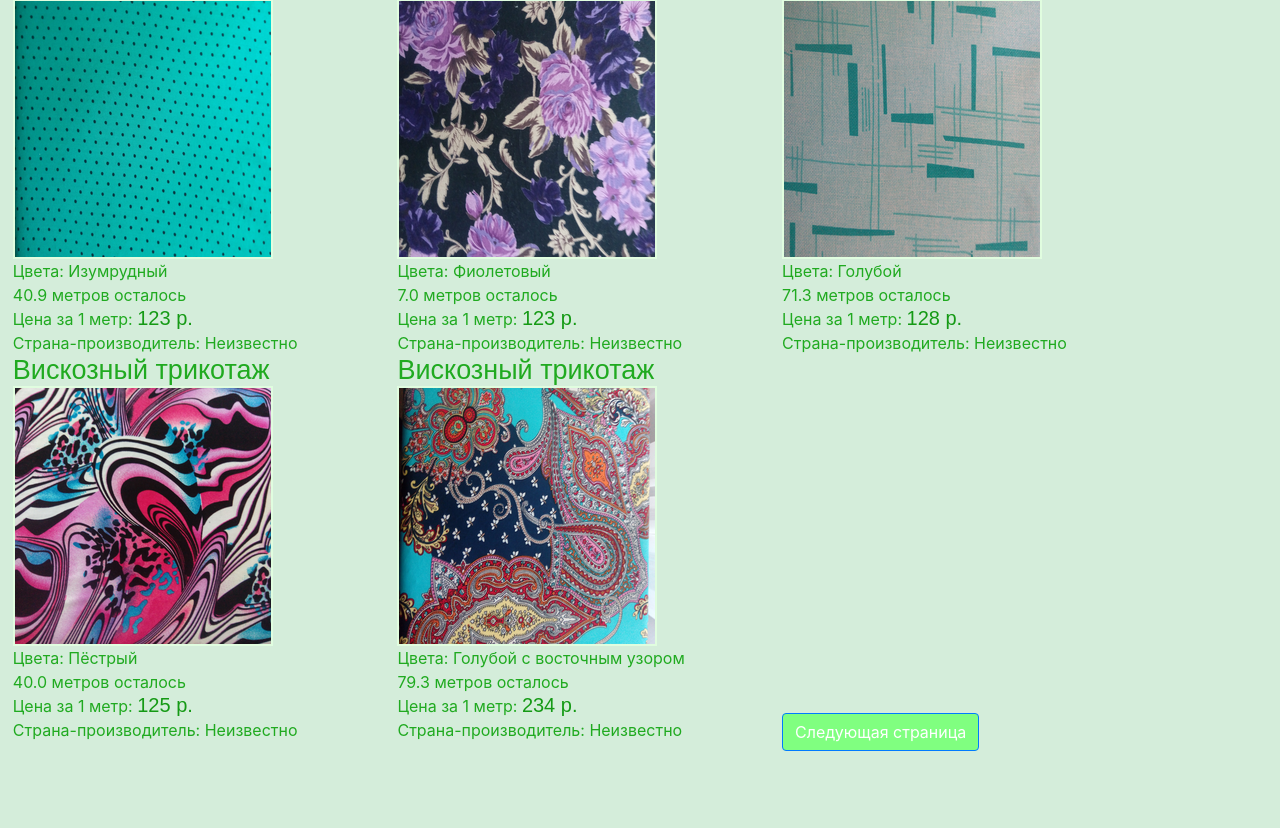
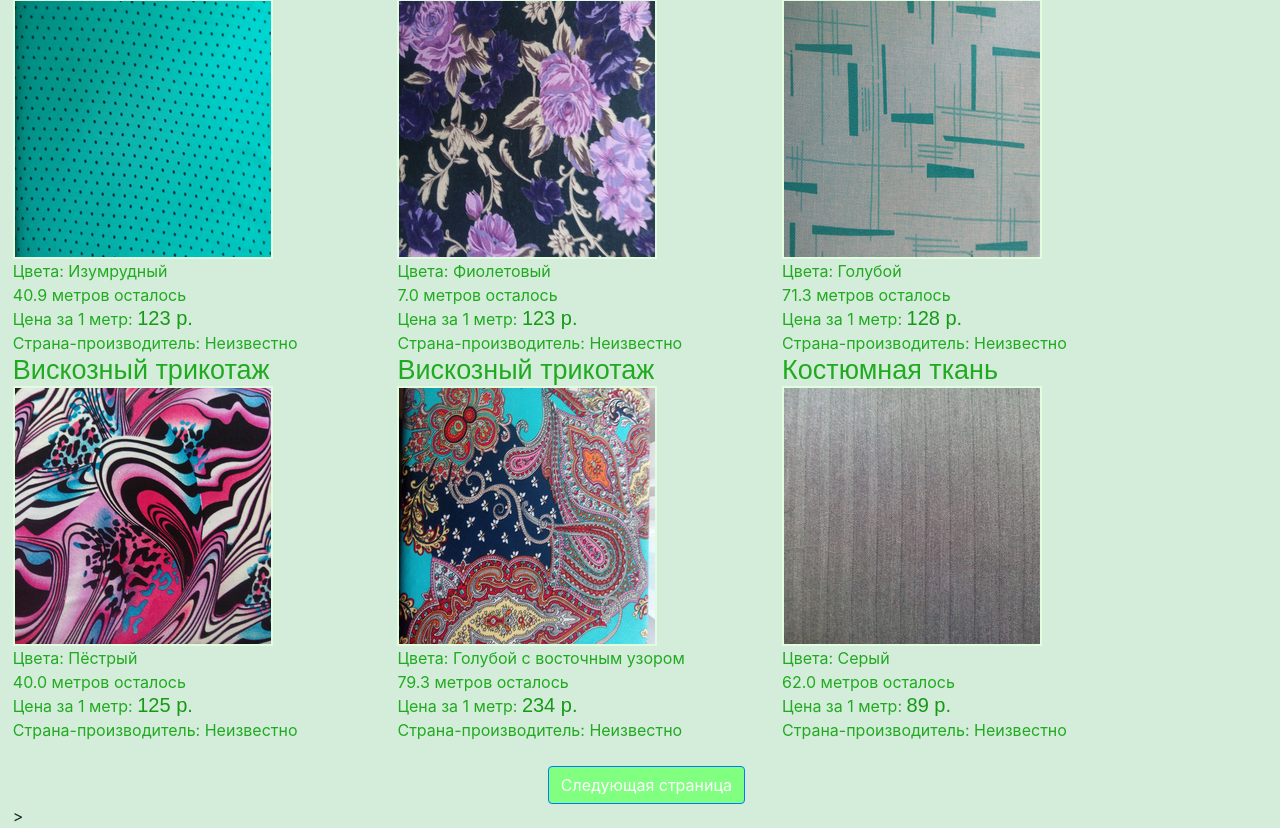
Before and after one commit to GlebVoronin/YandexWebServerProjectwithAPI, a Flask app: page / in a window 1280 px wide. Shown: the part 464-1292 px from the top of the page. Before the commit the page ends 1215 px from the top, so only its background shows below. Run offline with Flask 2, Linux system fonts and the light colour scheme; data comes from the database, SQL or seed files in the repository; data that the repository does not hold is empty; parts of the project's set-up code (start-up, migrations or seed data) failed here and were passed over; some libraries are stand-ins or nearby versions.

Commit message:
Add page system + some bug fixes

```diff
--- a/main.py
+++ b/main.py
@@ -19,19 +19,22 @@ from flask_login import (login_user, logout_user, login_required, LoginManager,
 from flask_restful import Api
 from resources import all_resources
 
-LOG_FILE = 'Log.log'
-CONFIG_FILE = 'config.txt'
+LOG_FILE = 'Log.log'  # имя файла с логами сервера
+CONFIG_FILE = 'config.txt'  # имя файла с настроками сайта
+# запись логов сервера
 logging.basicConfig(
     level=logging.ERROR,
     filename=LOG_FILE,
     format='%(asctime)s %(levelname)s %(name)s %(message)s'
 )
+# разделитель между данными в одном поле модели в базе данных, един для всего,
+# кроме разделения суммы/цены/количества тканей в оформленном заказе пользователя
 DIVISOR = ';'
 config_file = open(CONFIG_FILE, 'r')
 ADMINISTRATOR_PASSWORD_HASH = [line for line in config_file.readlines() if 'PASS' in line]
 ADMINISTRATOR_PASSWORD_HASH = ''.join(ADMINISTRATOR_PASSWORD_HASH).split('==')[1].strip()
 config_file.close()
-COUNT_CLOTHS_BY_PAGE = 5
+COUNT_CLOTHS_BY_PAGE = 6  # количество тканей на страницу
 DB_NAME = 'Main'
 app = Flask(__name__)
 app.config['SECRET_KEY'] = 'yandexlyceum_secret_key'
@@ -201,7 +204,7 @@ def main_page():
             cloths = temp.copy()
     else:
         cloths = list(session.query(Cloth).order_by(Cloth.date))
-    page_number = request.args.get('page', 0)
+    page_number = int(request.args.get('page', 0))
     max_page_number = len(cloths) // COUNT_CLOTHS_BY_PAGE
     if len(cloths) % COUNT_CLOTHS_BY_PAGE != 0:
         max_page_number += 1
--- a/templates/main_page.html
+++ b/templates/main_page.html
@@ -63,10 +63,13 @@
     </a>
 </div>
 {% endfor %}
-{% if page_number %}
-<a class="btn btn-primary " href="/?page={{ page_number - 1 }}">Предыдущая страница</a>
-{% endif %}
-{% if page_number + 1 != max_page_number %}
-<a class="btn btn-primary " href="/?">Следующая страница</a>
-{% endif %}
+<br><br>
+<center>
+    {% if page_number %}
+    <a class="btn btn-primary " href="/?page={{ page_number - 1 }}">Предыдущая страница</a>
+    {% endif %}
+    {% if page_number + 1 != max_page_number %}
+    <a class="btn btn-primary " href="/?page={{ page_number + 1 }}">Следующая страница</a>
+    {% endif %}
+</center>>
 {% endblock %}
```
Also changed, not shown: 1 other file.
